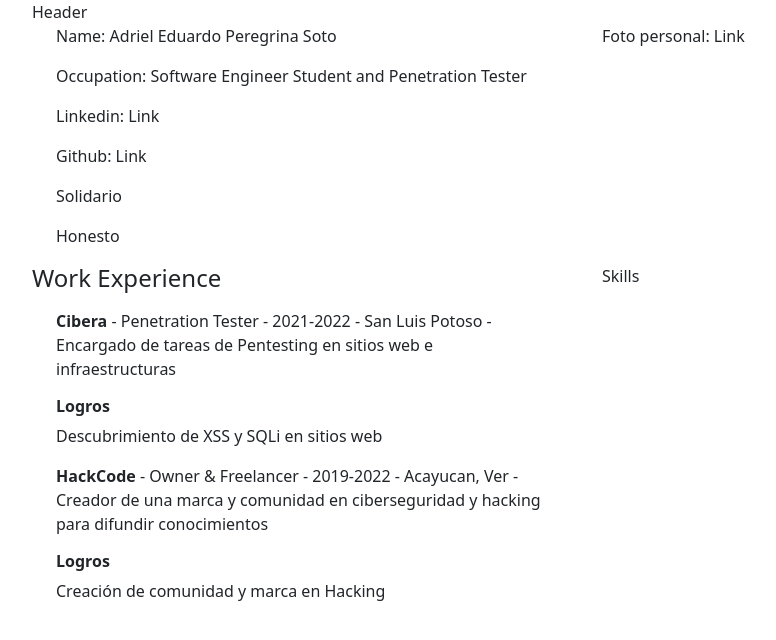
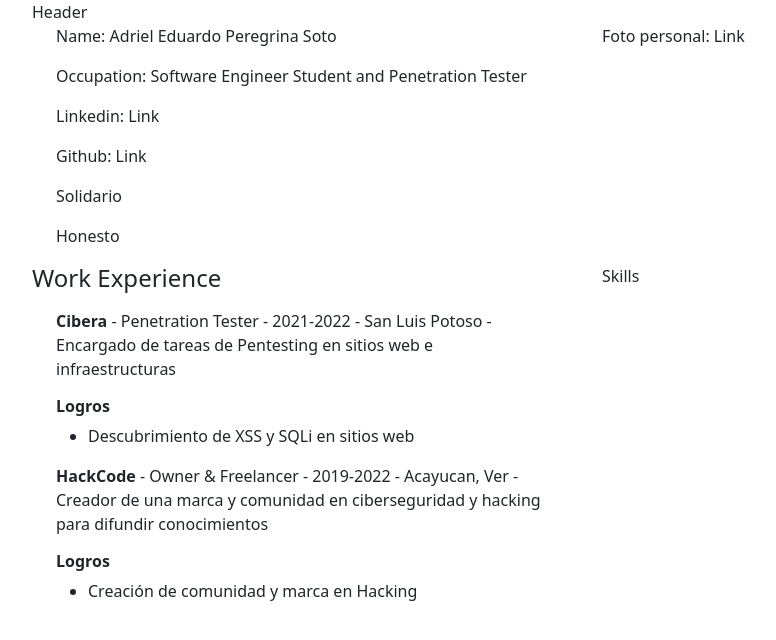
Before and after one commit to Adpsec/adpsec.github.io, an Angular app: page / in a window 1280 px wide. Shown: the top 640 px of the page, without its empty margins (50-826 px from the left). Built offline with nearby package versions, Linux system fonts and the light colour scheme.

Commit message:
Arreglo de apartado logros en estructura html

```diff
--- a/src/app/components/work-exerience-cv/work-exerience-cv.component.html
+++ b/src/app/components/work-exerience-cv/work-exerience-cv.component.html
@@ -4,7 +4,9 @@
       <div class="col-md">
         <p><b>{{work.empresa}}</b> - {{work.puesto}} - {{work.fecha}} - {{work.ubicacion}} - {{work.descripcion}}</p>
         <h6><b>Logros</b></h6>
-        {{work.logros}}
+        <ul>
+          <li>{{work.logros}}</li>
+        </ul>
       </div>
     </div>
   </div>
```
Also changed, not shown: 1 other file (tests, documents, lock files or other folders).
